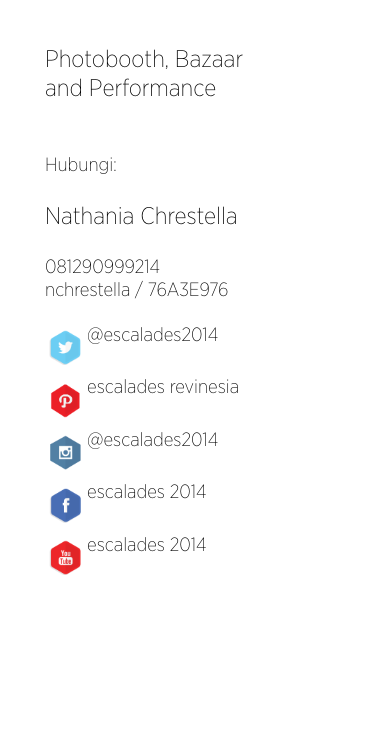
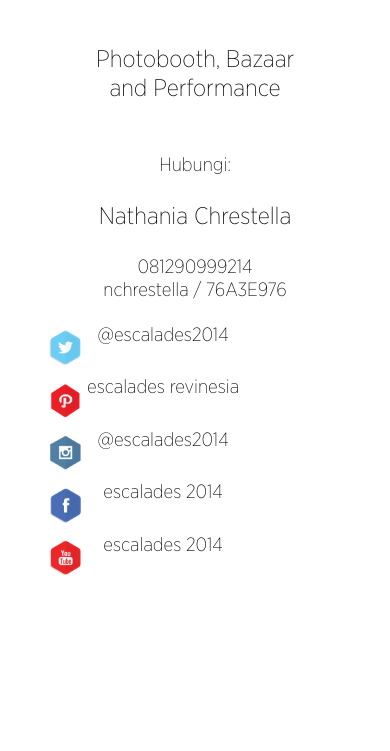
Before and after one commit to DarthJonathan/web_escalades, a PHP site: page / in a window 390 px wide. Shown: the part 4208-4959 px from the top of the page. Run offline with PHP 8.4, Linux system fonts and the light colour scheme; some web fonts are replaced.

Commit message:
typography stuffs

```diff
--- a/css/style-home.css
+++ b/css/style-home.css
@@ -399,6 +399,14 @@ tgl
 	top:10%;
 }
 
+@media (max-width:769px)
+{
+	.tagline
+	{
+		text-align:center;
+	}
+}
+
 /* Page 4 */
 
 #page4
```
